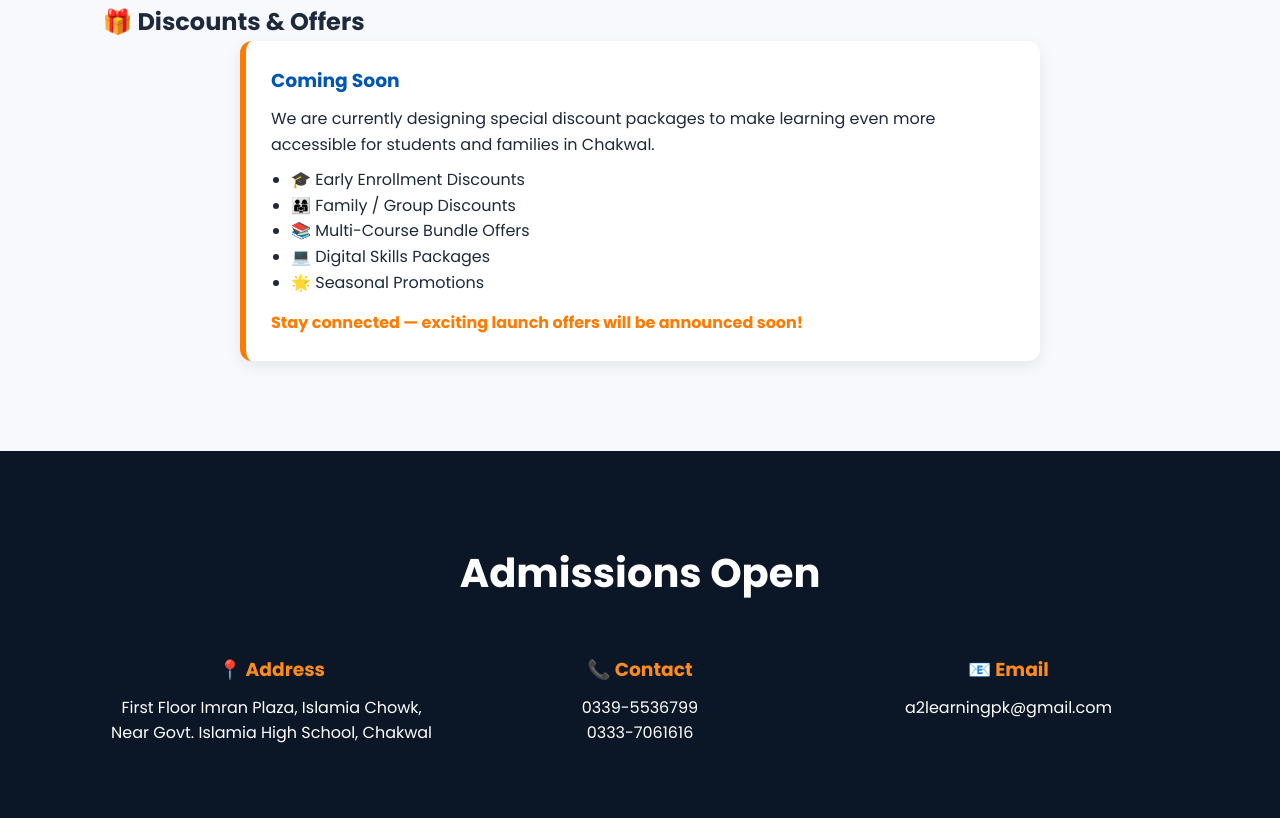
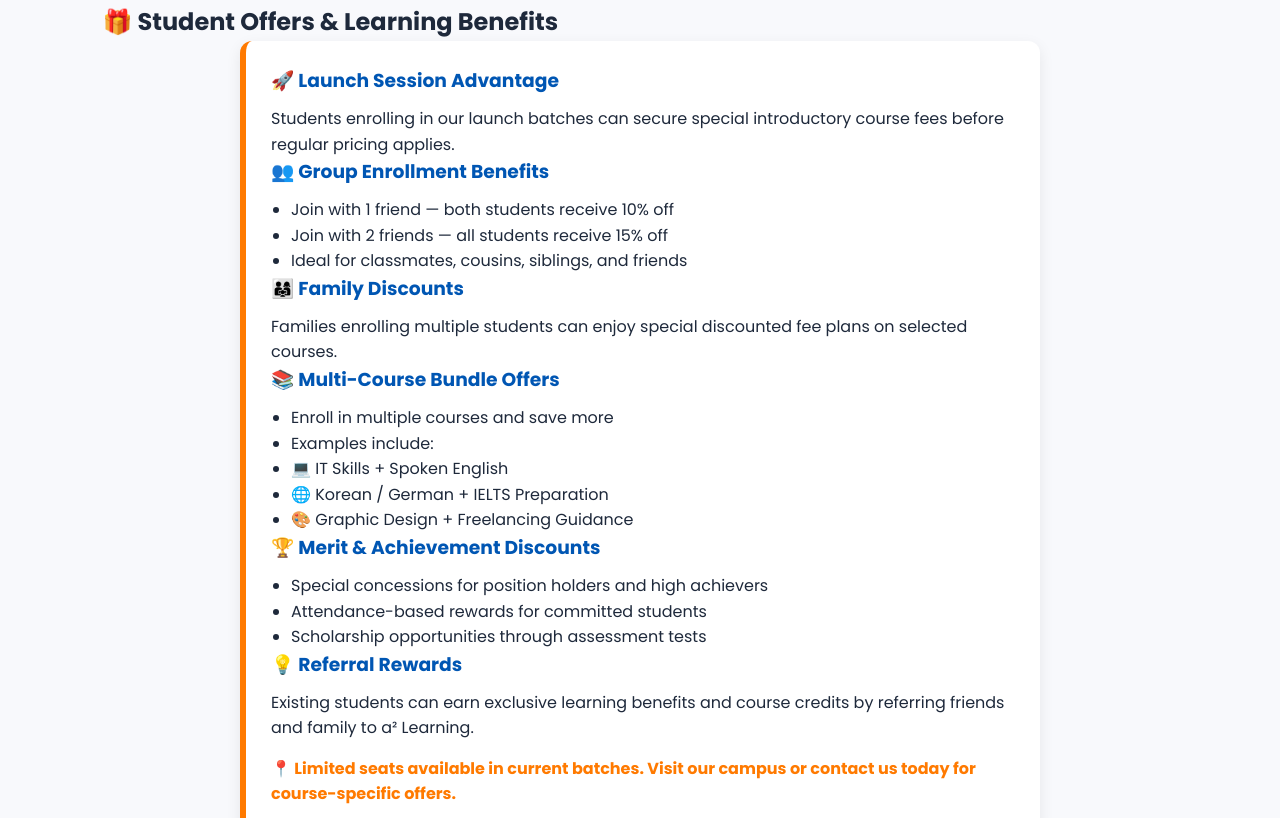
Before and after one commit to a2learningpk/a2learningpk.github.io, a plain HTML site: page index.html in a window 1280 px wide. Shown: the part 5541-6359 px from the top of the page. Drawn offline with Linux system fonts and the light colour scheme.

Commit message:
Update index.html

```diff
--- a/index.html
+++ b/index.html
@@ -416,6 +416,56 @@
       </div>
     </div>
   </section>
+  <section id="discounts" class="section">
+  <h2>🎁 Student Offers & Learning Benefits</h2>
+
+  <div class="offer-card">
+
+    <h3>🚀 Launch Session Advantage</h3>
+    <p>
+      Students enrolling in our launch batches can secure special introductory course fees before regular pricing applies.
+    </p>
+
+    <h3>👥 Group Enrollment Benefits</h3>
+    <ul>
+      <li>Join with 1 friend — both students receive 10% off</li>
+      <li>Join with 2 friends — all students receive 15% off</li>
+      <li>Ideal for classmates, cousins, siblings, and friends</li>
+    </ul>
+
+    <h3>👨‍👩‍👧 Family Discounts</h3>
+    <p>
+      Families enrolling multiple students can enjoy special discounted fee plans on selected courses.
+    </p>
+
+    <h3>📚 Multi-Course Bundle Offers</h3>
+    <ul>
+      <li>Enroll in multiple courses and save more</li>
+      <li>Examples include:</li>
+      <li>💻 IT Skills + Spoken English</li>
+      <li>🌐 Korean / German + IELTS Preparation</li>
+      <li>🎨 Graphic Design + Freelancing Guidance</li>
+    </ul>
+
+    <h3>🏆 Merit & Achievement Discounts</h3>
+    <ul>
+      <li>Special concessions for position holders and high achievers</li>
+      <li>Attendance-based rewards for committed students</li>
+      <li>Scholarship opportunities through assessment tests</li>
+    </ul>
+
+    <h3>💡 Referral Rewards</h3>
+    <p>
+      Existing students can earn exclusive learning benefits and course credits by referring friends and family to a² Learning.
+    </p>
+
+    <p class="highlight-note">
+      📍 Limited seats available in current batches. Visit our campus or contact us today for course-specific offers.
+    </p>
+
+  </div>
+  </section>
+  <!--
 <section id="discounts" class="section">
   <h2>🎁 Discounts & Offers</h2>
 
@@ -439,6 +489,7 @@
 
   </div>
 </section>
+  -->
   <!-- CONTACT -->
   <section id="contact" class="section contact-section">
     <div class="container">
```
